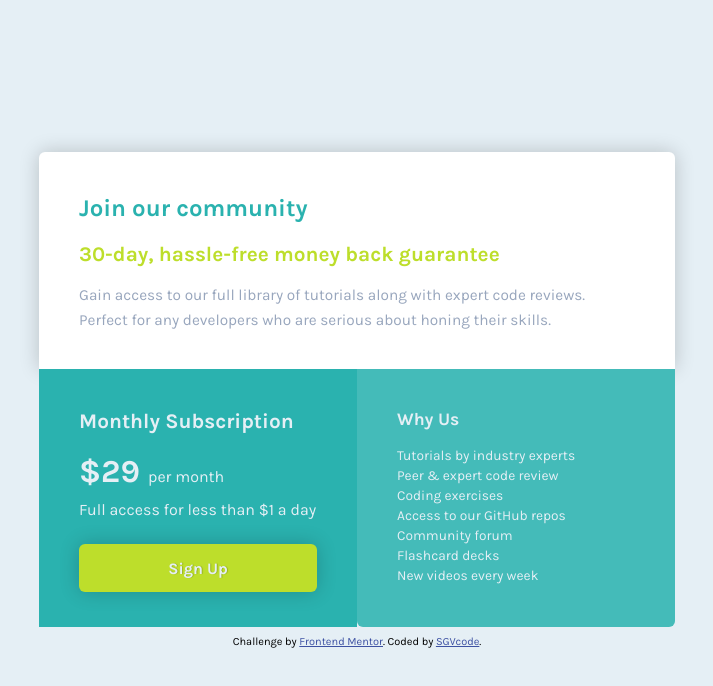
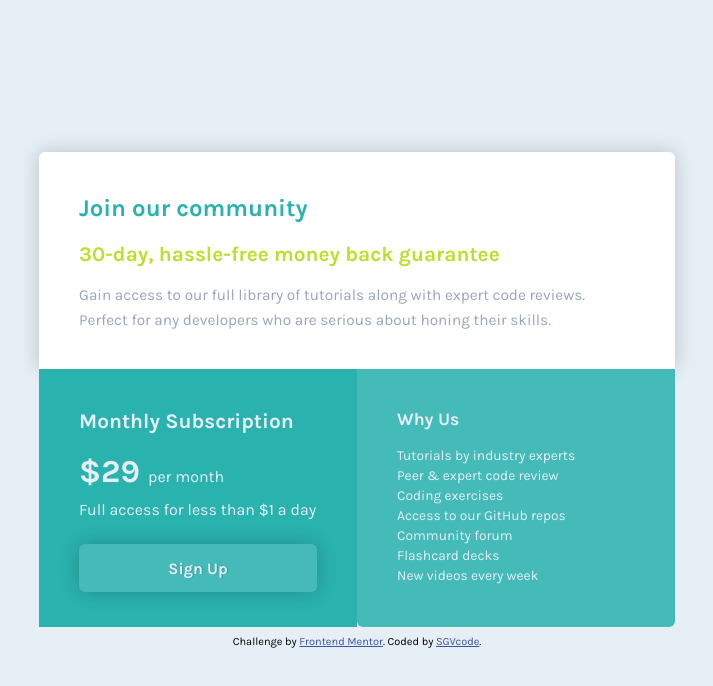
Before and after one commit to sgvcode/single-price-grid-component, a plain HTML site: page index.html in a window 1280 px wide. In both pictures the pointer is over the button "Sign Up". Shown: the whole page, without its empty margins (283-996 px from the left). Drawn offline with Linux system fonts and the light colour scheme.

Commit message:
Transition in button

```diff
--- a/styles.css
+++ b/styles.css
@@ -124,6 +124,11 @@ button {
   font-family: 'Karla', sans-serif;
   box-shadow: 0 0 20px rgba(0, 0, 0, 0.2);
   text-shadow: 1px 0px 1px rgba(0, 0, 0, 0.2);
+  transition: all 0.7s ease;
+}
+
+button:hover {
+  background-color: var(--light-cyan);
 }
 
 /* Why Us section */
```
